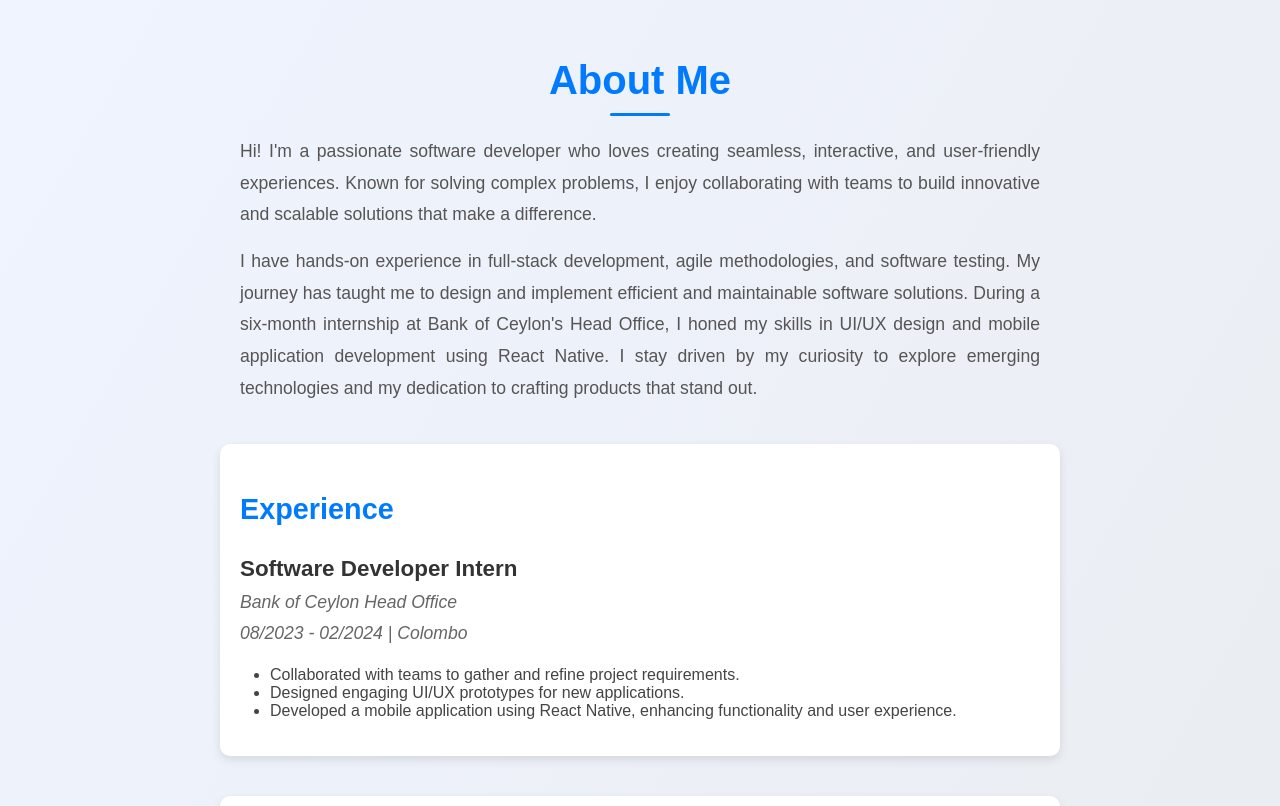
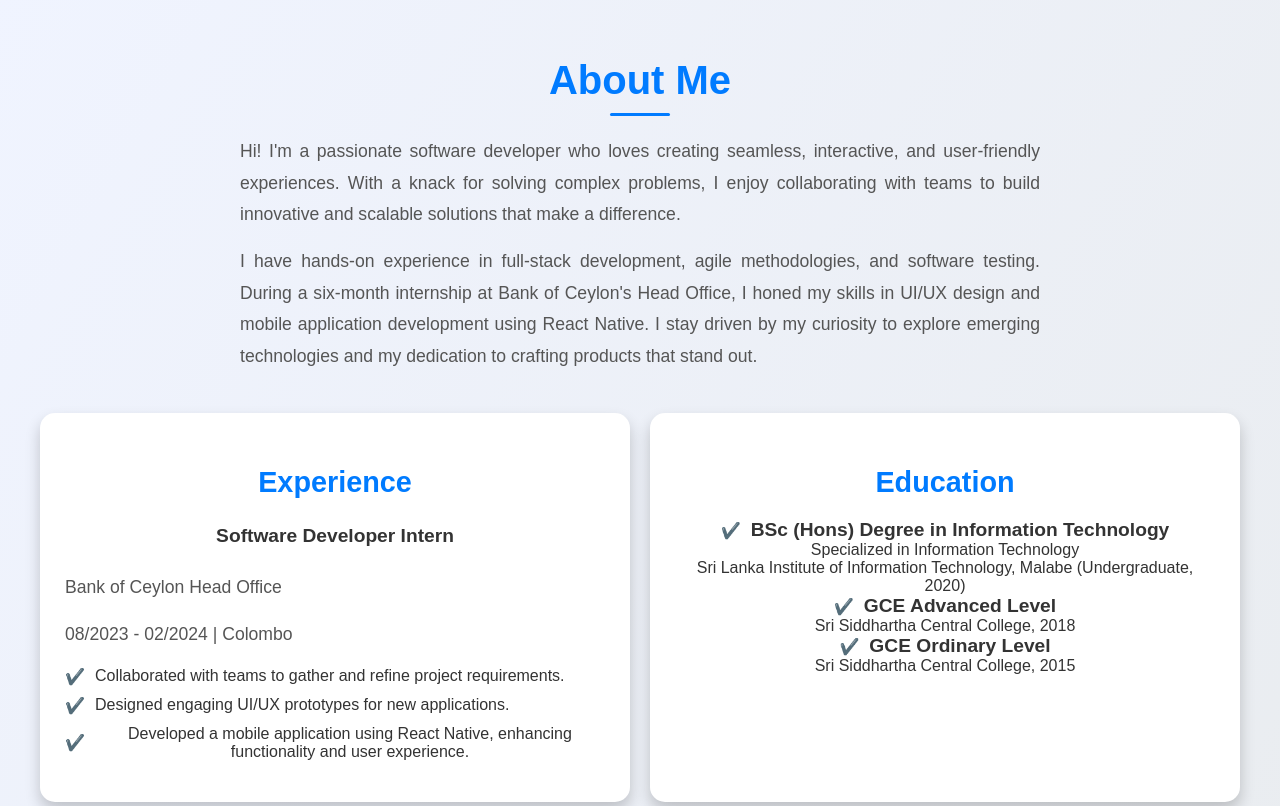
Before and after one commit to GihanJeewantha/portfolio-website, a React (Create React App) app in the folder portfolio-website/: page / in a window 1280 px wide. Shown: the part 300-1106 px from the top of the page. Built offline with nearby package versions, Linux system fonts and the light colour scheme.

Commit message:
Update Education Div & Experience Div

```diff
--- a/portfolio-website/src/components/About.css
+++ b/portfolio-website/src/components/About.css
@@ -1,3 +1,4 @@
+/* General About Section */
 .about {
     padding: 60px 20px;
     background: linear-gradient(120deg, #f0f4ff, #e9ecef);
@@ -32,7 +33,69 @@
     color: #555;
 }
 
-.experience, .skills {
+/* About Grid Layout */
+.about-grid {
+    display: grid;
+    grid-template-columns: 1fr 1fr;
+    gap: 20px;
+    max-width: 1200px;
+    margin: 40px auto 0;
+}
+
+@media (max-width: 768px) {
+    .about-grid {
+        grid-template-columns: 1fr;
+    }
+}
+
+/* Experience and Education Section */
+.experience, .education {
+    background: #fff;
+    box-shadow: 0px 8px 15px rgba(0, 0, 0, 0.2);
+    border-radius: 15px;
+    padding: 25px;
+    position: relative;
+    overflow: hidden;
+    transition: transform 0.3s ease, box-shadow 0.3s ease;
+}
+
+.experience:hover, .education:hover {
+    transform: translateY(-5px);
+    box-shadow: 0px 12px 25px rgba(0, 0, 0, 0.3);
+}
+
+.experience h3, .education h3 {
+    font-size: 1.8rem;
+    margin-bottom: 20px;
+    color: #007bff;
+    position: relative;
+}
+
+.experience-item h4, .education-list li strong {
+    font-size: 1.2rem;
+    color: #333;
+    font-weight: bold;
+}
+
+.experience-item ul, .education-list {
+    list-style: none;
+    padding: 0;
+}
+
+.experience-item ul li {
+    display: flex;
+    align-items: center;
+    margin-bottom: 10px;
+}
+
+.experience-item ul li::before, .education-list li::before {
+    content: '✔️';
+    margin-right: 10px;
+    color: #28a745;
+}
+
+/* Skills Section */
+.skills {
     margin-top: 40px;
     text-align: left;
     max-width: 800px;
@@ -44,29 +107,10 @@
     padding: 20px;
 }
 
-.experience h3, .skills h3 {
+.skills h3 {
     font-size: 1.8rem;
     margin-bottom: 15px;
     color: #007bff;
-}
-
-.experience-item h4 {
-    font-size: 1.4rem;
-    margin-bottom: 5px;
-    color: #333;
-}
-
-.experience-item p {
-    margin: 0;
-    font-style: italic;
-    color: #666;
-}
-
-.experience-item ul {
-    list-style-type: disc;
-    margin-left: 20px;
-    padding-left: 10px;
-    color: #444;
 }
 
 .skills-list {
@@ -92,37 +136,3 @@
     transform: scale(1.1);
     box-shadow: 0px 4px 10px rgba(0, 0, 0, 0.3);
 }
-
-.education {
-    margin-top: 40px;
-    text-align: left;
-    max-width: 800px;
-    margin-left: auto;
-    margin-right: auto;
-    background: #fff;
-    box-shadow: 0px 4px 10px rgba(0, 0, 0, 0.1);
-    border-radius: 10px;
-    padding: 20px;
-}
-
-.education h3 {
-    font-size: 1.8rem;
-    margin-bottom: 15px;
-    color: #007bff;
-}
-
-.education-list {
-    list-style-type: none;
-    padding: 0;
-}
-
-.education-list li {
-    margin-bottom: 15px;
-    font-size: 1rem;
-    line-height: 1.6;
-}
-
-.education-list li strong {
-    color: #333;
-    font-size: 1.1rem;
-}
--- a/portfolio-website/src/components/About.js
+++ b/portfolio-website/src/components/About.js
@@ -6,12 +6,17 @@ const About = () => {
         <section id="about" className="about">
             <h2>About Me</h2>
             <p>
-                Hi! I'm a passionate software developer who loves creating seamless, interactive, and user-friendly experiences. Known for solving complex problems, I enjoy collaborating with teams to build innovative and scalable solutions that make a difference.
+                Hi! I'm a passionate software developer who loves creating seamless, interactive, and user-friendly experiences.
+                With a knack for solving complex problems, I enjoy collaborating with teams to build innovative and scalable solutions that make a difference.
             </p>
             <p>
-                I have hands-on experience in full-stack development, agile methodologies, and software testing. My journey has taught me to design and implement efficient and maintainable software solutions. During a six-month internship at Bank of Ceylon's Head Office, I honed my skills in UI/UX design and mobile application development using React Native. I stay driven by my curiosity to explore emerging technologies and my dedication to crafting products that stand out.
+                I have hands-on experience in full-stack development, agile methodologies, and software testing.
+                During a six-month internship at Bank of Ceylon's Head Office, I honed my skills in UI/UX design and mobile application development using React Native.
+                I stay driven by my curiosity to explore emerging technologies and my dedication to crafting products that stand out.
             </p>
 
+            <div className="about-grid">
+                {/* Experience Section */}
                 <div className="experience">
                     <h3>Experience</h3>
                     <div className="experience-item">
@@ -26,6 +31,7 @@ const About = () => {
                     </div>
                 </div>
 
+                {/* Education Section */}
                 <div className="education">
                     <h3>Education</h3>
                     <ul className="education-list">
@@ -44,7 +50,9 @@ const About = () => {
                         </li>
                     </ul>
                 </div>
+            </div>
 
+            {/* Skills Section */}
             <div className="skills">
                 <h3>Skills</h3>
                 <ul className="skills-list">
```
Lines whose indentation alone changed are shown as unchanged.
